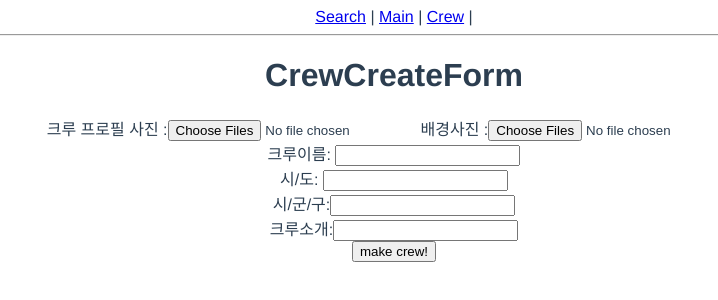
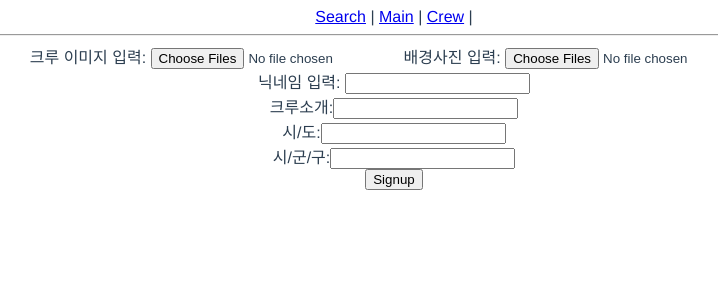
Before and after one commit to holawan/EIVOM, a Vue app in the folder final-pjt-front/: page /crewcreate in a window 1280 px wide. Shown: the top 300 px of the page, without its empty margins (246-964 px from the left). Built offline with nearby package versions, Linux system fonts and the light colour scheme.

Commit message:
[FIX] crew detail error fix

```diff
--- a/final-pjt-front/src/api/drf.js
+++ b/final-pjt-front/src/api/drf.js
@@ -28,7 +28,7 @@ export default {
     review: (movie_pk, review_pk) => HOST + MOVIES + `${movie_pk}/` + REVIEWS + `${review_pk}/`,
   },
   crews:{
-    create: ()=> HOST + CREWS + 'create/',
+    create: ()=> HOST + CREWS + 'crew_create/',
     register: crewId => HOST + CREWS + `${crewId}`+ 'register/',
     crews: () => HOST + CREWS,
     crew: crewId => HOST + CREWS + `${crewId}/`,
--- a/final-pjt-front/src/store/modules/crews.js
+++ b/final-pjt-front/src/store/modules/crews.js
@@ -1,5 +1,5 @@
 import drf from "@/api/drf"
-// import router from "@/router"
+import router from "@/router"
 import axios from "axios"
 
 
@@ -39,11 +39,14 @@ export default{
         url: drf.crews.create(),
         method: 'post',
         data: credentials,
-        geaders: getters.authHeader,
+        headers: getters.authHeader1,
       })
       .then(res => {
         console.log(res)
-        // router.push({name:CrewDetail, params:{crewId:}})
+        router.push({name:'CrewDetail', params:{crewId: res.data.id}})
+      })
+      .finally(()=>{
+        console.log(credentials)
       })
     }
 
--- a/final-pjt-front/src/views/CrewCreateView.vue
+++ b/final-pjt-front/src/views/CrewCreateView.vue
@@ -1,99 +1,88 @@
 <template>
   <div>
-    <h1>CrewCreateForm</h1>
     <account-error-list v-if="authError"></account-error-list>
+    <div>
 
-    <!-- form UI -->
-    <div>
-      <form @submit.prevent="sendCrewImage" enctype="multipart/form-data">
-        <label for="image">크루 프로필 사진 :</label>
-        <input multiple @change="onGetFile3()" ref="image" type="file" id="image">
-
-        <label for="backdrop">배경사진 :</label>
-        <input multiple @change="onGetFile4()" ref="backdrop" type="file" id="backdrop">
-
+      <form @submit.prevent="sendImageToServer" enctype="multipart/form-data">
+        <label for="crew_image">크루 이미지 입력: </label>
+        <input multiple @change="onGetFile()" ref="crew_image" type="file" id="crew_image">
+        <label for="crew_backdrop">배경사진 입력: </label>
+        <input multiple @change="onGetFile2()" ref="crew_backdrop" type="file" id="crew_backdrop">
         <div>
-          <label for="crewname">크루이름: </label>
+          <label for="crewname">닉네임 입력: </label>
           <input  v-model="credentials.crewname" type="text" id="crewname" required/>
         </div>
-
         <div>
-          <label for="location1">시/도: </label>
-          <input  v-model="credentials.location1" type="text" id="location1" required/>
+          <label for="crewintro">크루소개:</label>
+          <input v-model="credentials.crewintro" type="text" id="crewintro" required />
         </div>
-
         <div>
-          <label for="location2">시/군/구:</label>
-          <input v-model="credentials.location2" type="text" id="location2" required />
+          <label for="crew_location1">시/도:</label>
+          <input v-model="credentials.crew_location1" type="text" id="crew_location1" required />
         </div>
-
         <div>
-          <label for="introduce">크루소개:</label>
-          <input v-model="credentials.introduce" type="text" id="introduce" required />
+          <label for="crew_location2">시/군/구:</label>
+          <input v-model="credentials.crew_location2" type="text" id="crew_location2" required />
         </div>
-
         <div>
-          <button>make crew!</button>
+          <button>Signup</button>
         </div>
-      </form>
+    </form>
 
     </div>
-
-
   </div>
 </template>
 
 <script>
 import AccountErrorList from '@/components/AccountErrorList.vue'
-import { mapActions, mapGetters } from 'vuex'
-
+import { mapActions,mapGetters } from 'vuex'
 export default {
-  components:{
+  components: {
     AccountErrorList,
   },
   data(){
     return {
       credentials: {
-        image: '',
-        backdrop: '',
+        crew_image :'',
+        crew_backdrop :'',
         crewname: '',
-        location1: '',
-        location2: '',
-        introduce : '',
+        crewintro: '',
+        crew_location1: '',
+        crew_location2: '',
       }
     }
   },
-  methoods: {
+  methods: {
     initModal: function () {
-      this.credentials.image = ''
-      this.credentials.backdrop = ''
-      this.credentials.introduce = ''
+      this.credentials.crew_image = ''
+      this.credentials.crew_backdrop = ''
       this.credentials.crewname = ''
-      this.credentials.location1 = ''
-      this.credentials.location2 = ''
+      this.credentials.crewintro = ''
+      this.credentials.crew_location1 = ''
+      this.credentials.crew_location2 = ''
     },
-    onGetFile3() {
-      this.credentials.image = this.$refs.image.files[0]
-      console.log(this.credentials.image)
+    onGetFile() {
+      this.credentials.crew_image = this.$refs.crew_image.files[0]
+      // console.log(this.credentials.image)
     },
-    onGetFile4() {
-      this.credentials.backdrop =this.$refs.backdrop.files[0]
+    onGetFile2() {
+      this.credentials.crew_backdrop =this.$refs.crew_backdrop.files[0]
     },
-    sendCrewImage(){
+    sendImageToServer(){
       const formData = new FormData()
-        formData.append('image', this.credentials.image)
-        formData.append('backdrop', this.credentials.backdrop)
+        formData.append('crew_image', this.credentials.crew_image)
+        formData.append('crew_backdrop', this.credentials.crew_backdrop)
         formData.append('crewname', this.credentials.crewname)
-        formData.append('introduce', this.credentials.introduce)
-        formData.append('location1', this.credentials.location1)
-        formData.append('location2', this.credentials.location2)
+        formData.append('crewintro', this.credentials.crewintro)
+        formData.append('crew_location1', this.credentials.crew_location1)
+        formData.append('crew_location2', this.credentials.crew_location2)
         this.createCrew(formData)
       },
-      ...mapActions(['createCrew'])
+      ...mapActions(['createCrew']),
+    },
+    computed: {
+    ...mapGetters(['authError'])
   },
-  computed:{
-    ...mapGetters(['authError'])
-  }
 
 }
 </script>
```
